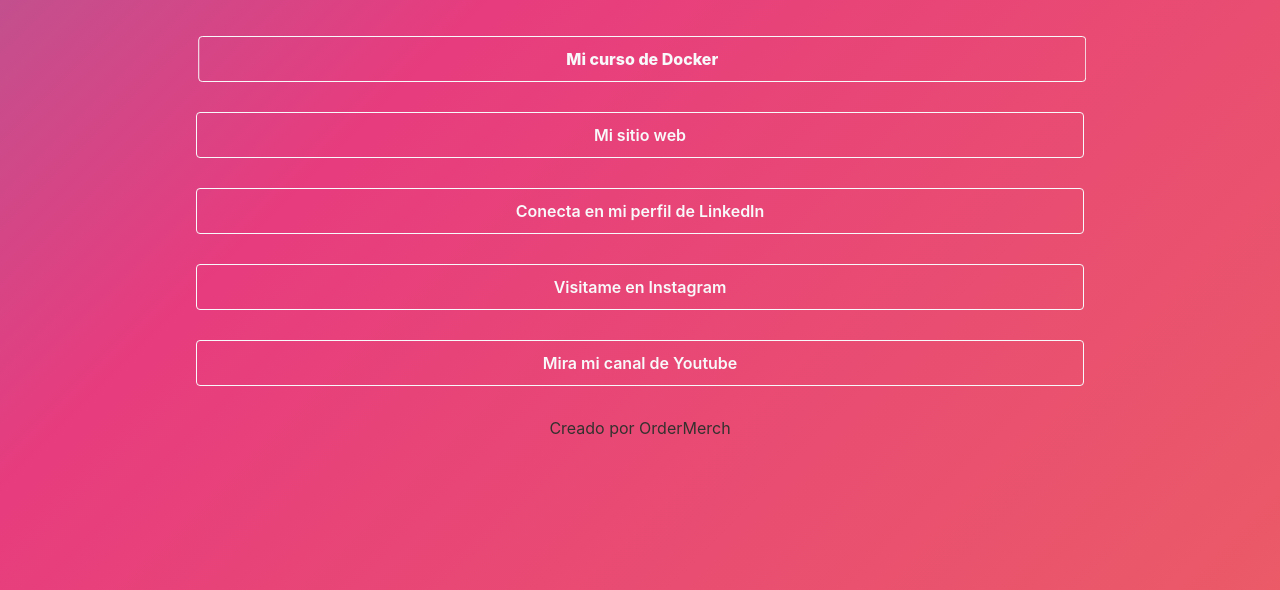
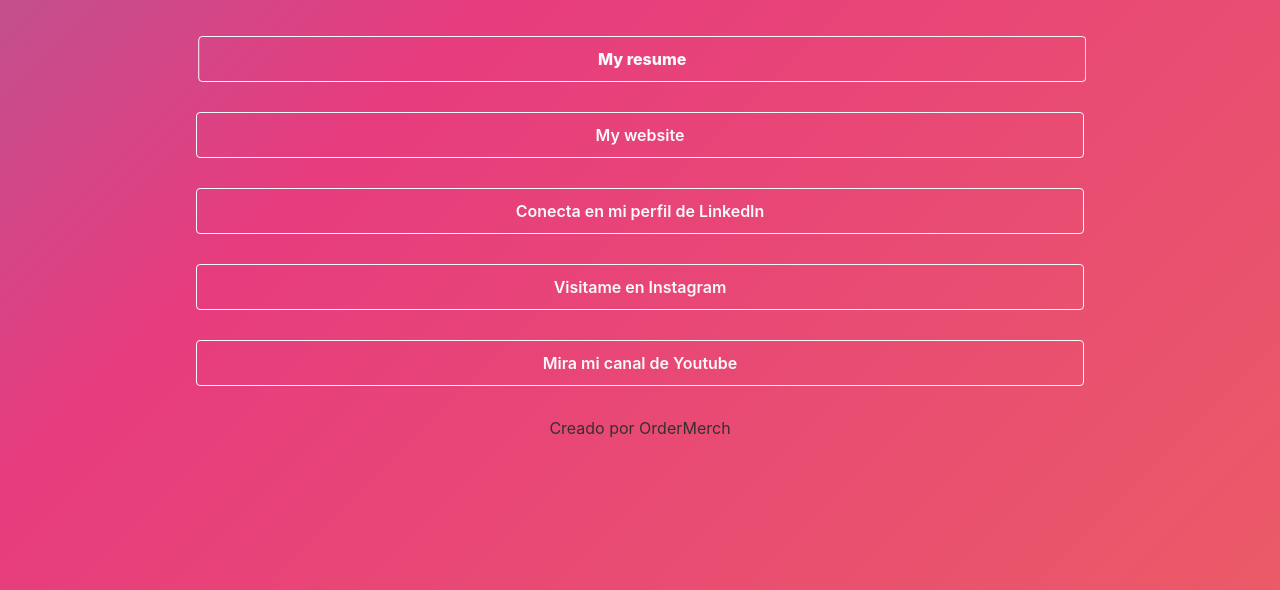
Before and after one commit to maurwoit/maurwoit.github.io, a plain HTML site: page docs/index.html in a window 1280 px wide. Shown: the part 210-800 px from the top of the page. Drawn offline with nearby package versions, Linux system fonts and the light colour scheme.

Commit message:
new changes 3

```diff
--- a/docs/index.html
+++ b/docs/index.html
@@ -25,10 +25,10 @@
     <div class="col-xs-12">
             <div class="text-center">
                 <div style="padding-bottom: 30px;">
-                    <button onclick="location.href='https://platzi.com/cursos/docker-fundamentos/'" type="button" class="btn btn-outline-light shake" style="width: 80%; padding-top:10px; padding-bottom:10px; font-weight: 800;">Mi curso de Docker</button>
+                    <button onclick="location.href='https://platzi.com/cursos/docker-fundamentos/'" type="button" class="btn btn-outline-light shake" style="width: 80%; padding-top:10px; padding-bottom:10px; font-weight: 800;">My resume</button>
                 </div>
                 <div style="padding-bottom: 30px;">
-                    <button onclick="location.href='http://aminespinoza.com'" type="button" class="btn btn-outline-light" style="width: 80%; padding-top:10px; padding-bottom:10px; font-weight: 600;">Mi sitio web</button>
+                    <button onclick="location.href='http://aminespinoza.com'" type="button" class="btn btn-outline-light" style="width: 80%; padding-top:10px; padding-bottom:10px; font-weight: 600;">My website</button>
                 </div>
                 <div style="padding-bottom: 30px;">
                     <button onclick="location.href='https://www.linkedin.com/in/aminespinoza/'" type="button" class="btn btn-outline-light" style="width: 80%; padding-top:10px; padding-bottom:10px; font-weight: 600;">Conecta en mi perfil de LinkedIn</button>
```
